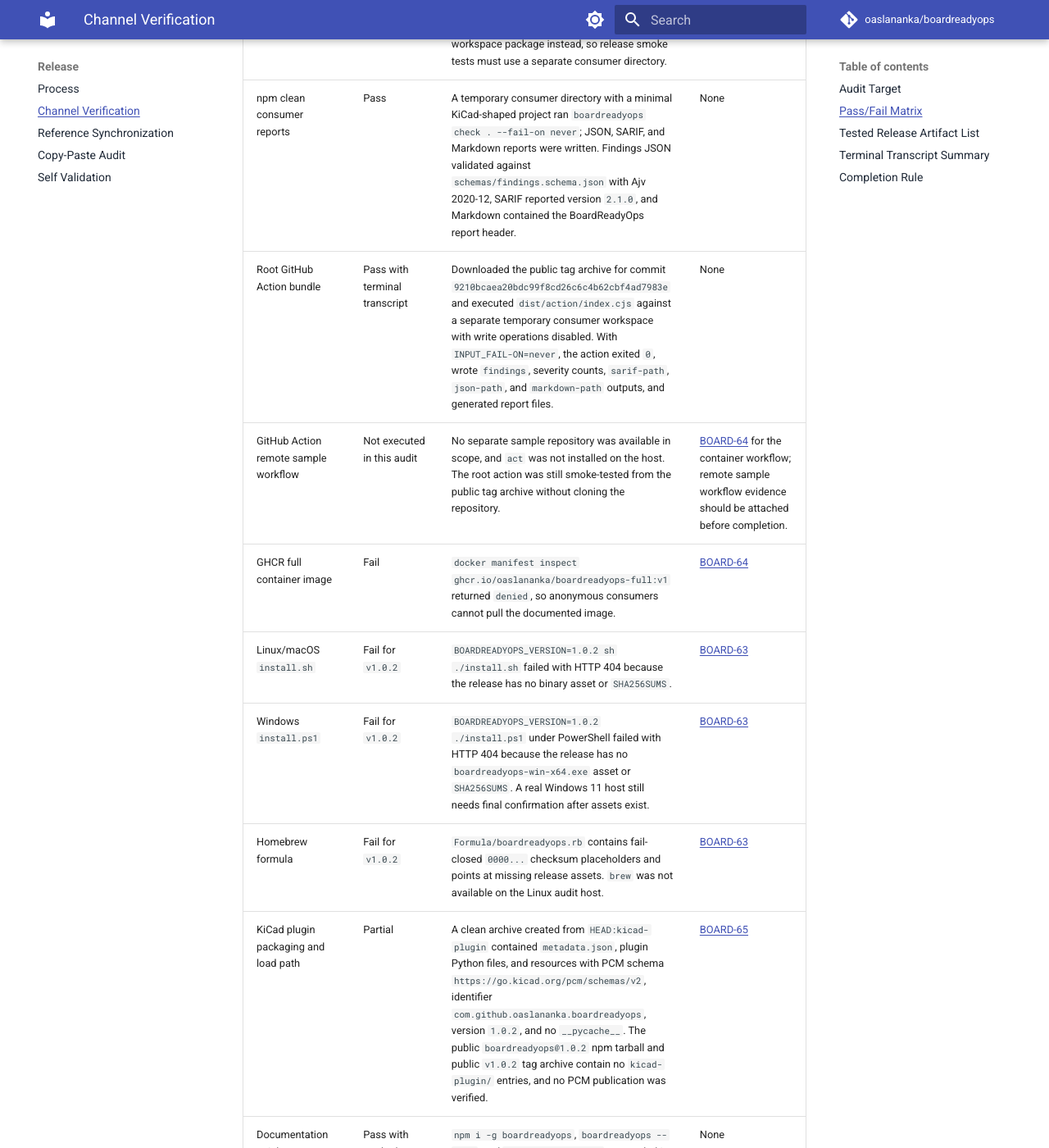
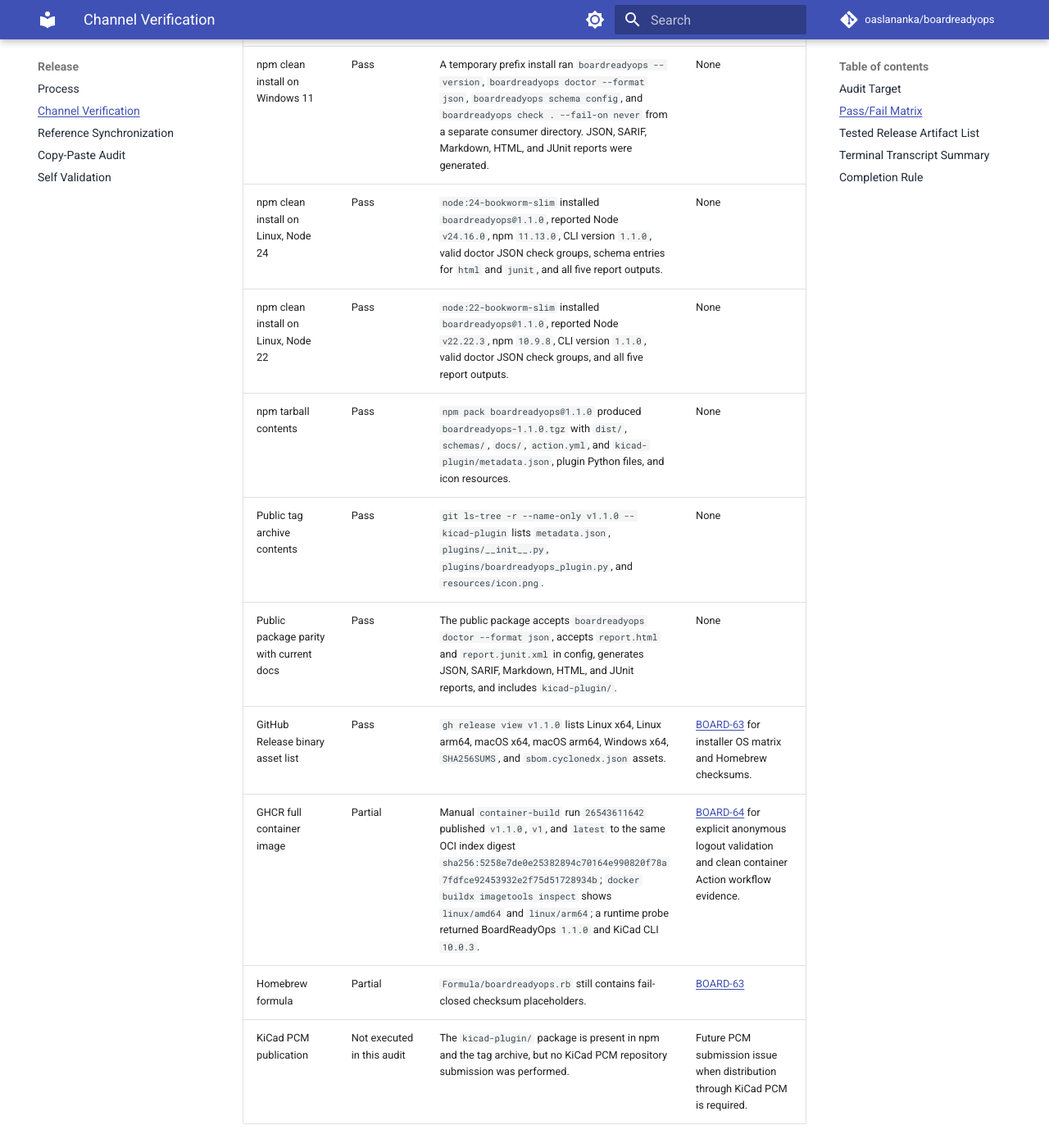
Before and after one commit to actions-marketplace-validations/oaslananka_boardreadyops, an MkDocs documentation site: the page built from docs/release/channel-verification.md, in a window 1280 px wide and 1400 px high, scrolled down 1329 px. Shown: the whole window at 82% size. Built offline with MkDocs 1.6.1 and Material for MkDocs 9.7.7, drawn with Linux system fonts in a browser that asks for light colours; comment, search, counter and statistics services are not loaded; the version menu is left out; some of the changed text lies outside the part shown.

Commit message:
docs(release): record v1.1.0 package parity (#69)
Co-authored-by: oaslananka <285490571+oaslananka@users.noreply.github.com>

````diff
--- a/docs/release/channel-verification.md
+++ b/docs/release/channel-verification.md
@@ -9,86 +9,107 @@ issue before completion is claimed.
 
 | Field | Value |
 | --- | --- |
-| Audit date | 2026-05-25 |
-| Public release | `v1.0.2` |
-| Release URL | <https://github.com/oaslananka/boardreadyops/releases/tag/v1.0.2> |
-| Release tag commit | `9210bcaea20bdc99f8cd26c6c4b62cbf4ad7983e` |
-| npm package | `boardreadyops@1.0.2` |
-| npm tarball | `https://registry.npmjs.org/boardreadyops/-/boardreadyops-1.0.2.tgz` |
-| npm integrity | `sha512-RVh0xOUWT0dO9ST0sN8NtUXPc62YsInz1ANL4kE1f/EG79vX4pf/sDGn9uMgXr1A7zL5oBFDA++rQQVAs98JuA==` |
-| npm shasum | `b3c2c05c62994d528f76b88808b413ddd681d2ea` |
-| npm engines for public package | `>=24 <25` |
-| Local audit host | Linux x64, Node.js `v24.15.0`, npm `11.14.1`, Docker `29.5.2`, PowerShell available through `pwsh` |
+| Audit date | 2026-05-28 |
+| Public release | `v1.1.0` |
+| Release URL | <https://github.com/oaslananka/boardreadyops/releases/tag/v1.1.0> |
+| Release tag commit | `41856e44bb2fc5def47a71072eccdad307301fc4` |
+| npm package | `boardreadyops@1.1.0` |
+| npm tarball | `https://registry.npmjs.org/boardreadyops/-/boardreadyops-1.1.0.tgz` |
+| npm integrity | `sha512-fN0zRcKP1/fqW0/wYknBr+nh5HhZ7udpcfZoSqyNuRvinCdmvbQO9kOz/yG4KrqeHSzXuk0iMT5Fuw/YtchngQ==` |
+| npm shasum | `c358e9cc8dd4cb5d63e466d1602cd901ad62d24b` |
+| npm engines for public package | `^22.0.0 || ^24.0.0` |
+| GHCR image index | `ghcr.io/oaslananka/boardreadyops-full:v1.1.0@sha256:5258e7de0e25382894c70164e990820f78a7fdfce92453932e2f75d51728934b` |
+| Audit hosts | Windows 11 with Node.js `v24.16.0` and KiCad CLI `10.0.3`; Docker Linux probes with `node:22-bookworm-slim` and `node:24-bookworm-slim` |
 
 ## Pass/Fail Matrix
 
 | Channel | Result | Evidence | Follow-up |
 | --- | --- | --- | --- |
-| npm global install and CLI execution | Pass | `npm install --global --prefix <tmp> boardreadyops@1.0.2`; `boardreadyops --version` returned `1.0.2`; `boardreadyops --help` listed `run`, `check`, `doctor`, `schema`, `init`. | None |
-| npm one-off execution | Pass | From a clean non-repository directory, `npx -y boardreadyops@1.0.2 --help` exited `0`. Running from this repository without leaving the package root can resolve the local workspace package instead, so release smoke tests must use a separate consumer directory. | None |
-| npm clean consumer reports | Pass | A temporary consumer directory with a minimal KiCad-shaped project ran `boardreadyops check . --fail-on never`; JSON, SARIF, and Markdown reports were written. Findings JSON validated against `schemas/findings.schema.json` with Ajv 2020-12, SARIF reported version `2.1.0`, and Markdown contained the BoardReadyOps report header. | None |
-| Root GitHub Action bundle | Pass with terminal transcript | Downloaded the public tag archive for commit `9210bcaea20bdc99f8cd26c6c4b62cbf4ad7983e` and executed `dist/action/index.cjs` against a separate temporary consumer workspace with write operations disabled. With `INPUT_FAIL-ON=never`, the action exited `0`, wrote `findings`, severity counts, `sarif-path`, `json-path`, and `markdown-path` outputs, and generated report files. | None |
-| GitHub Action remote sample workflow | Not executed in this audit | No separate sample repository was available in scope, and `act` was not installed on the host. The root action was still smoke-tested from the public tag archive without cloning the repository. | [BOARD-64](https://linear.app/oaslananka/issue/BOARD-64/completion-follow-up-make-ghcr-container-image-anonymously-pullable) for the container workflow; remote sample workflow evidence should be attached before completion. |
-| GHCR full container image | Fail | `docker manifest inspect ghcr.io/oaslananka/boardreadyops-full:v1` returned `denied`, so anonymous consumers cannot pull the documented image. | [BOARD-64](https://linear.app/oaslananka/issue/BOARD-64/completion-follow-up-make-ghcr-container-image-anonymously-pullable) |
-| Linux/macOS `install.sh` | Fail for `v1.0.2` | `BOARDREADYOPS_VERSION=1.0.2 sh ./install.sh` failed with HTTP 404 because the release has no binary asset or `SHA256SUMS`. | [BOARD-63](https://linear.app/oaslananka/issue/BOARD-63/completion-follow-up-publish-binary-release-assets-and-homebrew) |
-| Windows `install.ps1` | Fail for `v1.0.2` | `BOARDREADYOPS_VERSION=1.0.2 ./install.ps1` under PowerShell failed with HTTP 404 because the release has no `boardreadyops-win-x64.exe` asset or `SHA256SUMS`. A real Windows 11 host still needs final confirmation after assets exist. | [BOARD-63](https://linear.app/oaslananka/issue/BOARD-63/completion-follow-up-publish-binary-release-assets-and-homebrew) |
-| Homebrew formula | Fail for `v1.0.2` | `Formula/boardreadyops.rb` contains fail-closed `0000...` checksum placeholders and points at missing release assets. `brew` was not available on the Linux audit host. | [BOARD-63](https://linear.app/oaslananka/issue/BOARD-63/completion-follow-up-publish-binary-release-assets-and-homebrew) |
-| KiCad plugin packaging and load path | Partial | A clean archive created from `HEAD:kicad-plugin` contained `metadata.json`, plugin Python files, and resources with PCM schema `https://go.kicad.org/pcm/schemas/v2`, identifier `com.github.oaslananka.boardreadyops`, version `1.0.2`, and no `__pycache__`. The public `boardreadyops@1.0.2` npm tarball and public `v1.0.2` tag archive contain no `kicad-plugin/` entries, and no PCM publication was verified. | [BOARD-65](https://linear.app/oaslananka/issue/BOARD-65/completion-follow-up-publish-package-parity-release-for-docs-node-22) |
-| Documentation quickstart | Pass with tracked limitations | `npm i -g boardreadyops`, `boardreadyops --help`, and `boardreadyops init` succeeded in a clean directory. Plain `boardreadyops check .` exits non-zero when no KiCad project is present; docs use `boardreadyops check . --fail-on never` for the first smoke run and tell users to run inside a KiCad project. The full command classification is recorded in [Copy-Paste Documentation Audit](copy-paste-audit.md). | None |
-| Public package parity with current docs | Fail for `v1.0.2` | Public npm metadata reports Node `>=24 <25`; `boardreadyops doctor --format json` fails with `unknown option '--format'`; `report.html` in config fails with `Configuration error: /report: must NOT have additional properties`; the public tarball lacks `kicad-plugin/`. | [BOARD-65](https://linear.app/oaslananka/issue/BOARD-65/completion-follow-up-publish-package-parity-release-for-docs-node-22) |
+| npm metadata | Pass | `npm view boardreadyops@1.1.0` reports version `1.1.0`, `latest` dist-tag `1.1.0`, engines `^22.0.0 || ^24.0.0`, CLI bin `dist/cli/index.cjs`, and the integrity listed above. | None |
+| npm clean install on Windows 11 | Pass | A temporary prefix install ran `boardreadyops --version`, `boardreadyops doctor --format json`, `boardreadyops schema config`, and `boardreadyops check . --fail-on never` from a separate consumer directory. JSON, SARIF, Markdown, HTML, and JUnit reports were generated. | None |
+| npm clean install on Linux, Node 24 | Pass | `node:24-bookworm-slim` installed `boardreadyops@1.1.0`, reported Node `v24.16.0`, npm `11.13.0`, CLI version `1.1.0`, valid doctor JSON check groups, schema entries for `html` and `junit`, and all five report outputs. | None |
+| npm clean install on Linux, Node 22 | Pass | `node:22-bookworm-slim` installed `boardreadyops@1.1.0`, reported Node `v22.22.3`, npm `10.9.8`, CLI version `1.1.0`, valid doctor JSON check groups, and all five report outputs. | None |
+| npm tarball contents | Pass | `npm pack boardreadyops@1.1.0` produced `boardreadyops-1.1.0.tgz` with `dist/`, `schemas/`, `docs/`, `action.yml`, and `kicad-plugin/metadata.json`, plugin Python files, and icon resources. | None |
+| Public tag archive contents | Pass | `git ls-tree -r --name-only v1.1.0 -- kicad-plugin` lists `metadata.json`, `plugins/__init__.py`, `plugins/boardreadyops_plugin.py`, and `resources/icon.png`. | None |
+| Public package parity with current docs | Pass | The public package accepts `boardreadyops doctor --format json`, accepts `report.html` and `report.junit.xml` in config, generates JSON, SARIF, Markdown, HTML, and JUnit reports, and includes `kicad-plugin/`. | None |
+| GitHub Release binary asset list | Pass | `gh release view v1.1.0` lists Linux x64, Linux arm64, macOS x64, macOS arm64, Windows x64, `SHA256SUMS`, and `sbom.cyclonedx.json` assets. | [BOARD-63](https://linear.app/oaslananka/issue/BOARD-63/completion-follow-up-publish-binary-release-assets-and-homebrew) for installer OS matrix and Homebrew checksums. |
+| GHCR full container image | Partial | Manual `container-build` run `26543611642` published `v1.1.0`, `v1`, and `latest` to the same OCI index digest `sha256:5258e7de0e25382894c70164e990820f78a7fdfce92453932e2f75d51728934b`; `docker buildx imagetools inspect` shows `linux/amd64` and `linux/arm64`; a runtime probe returned BoardReadyOps `1.1.0` and KiCad CLI `10.0.3`. | [BOARD-64](https://linear.app/oaslananka/issue/BOARD-64/completion-follow-up-make-ghcr-container-image-anonymously-pullable) for explicit anonymous logout validation and clean container Action workflow evidence. |
+| Homebrew formula | Partial | `Formula/boardreadyops.rb` still contains fail-closed checksum placeholders. | [BOARD-63](https://linear.app/oaslananka/issue/BOARD-63/completion-follow-up-publish-binary-release-assets-and-homebrew) |
+| KiCad PCM publication | Not executed in this audit | The `kicad-plugin/` package is present in npm and the tag archive, but no KiCad PCM repository submission was performed. | Future PCM submission issue when distribution through KiCad PCM is required. |
 
 ## Tested Release Artifact List
 
 | Artifact | Status |
 | --- | --- |
-| `boardreadyops@1.0.2` npm package | Present and CLI-smoke-tested |
-| `oaslananka/boardreadyops@9210bcaea20bdc99f8cd26c6c4b62cbf4ad7983e` root action | Present and local action-smoke-tested from public tag archive |
-| GitHub Release `v1.0.2` assets | Empty asset list |
-| `boardreadyops-linux-x64` | Missing from `v1.0.2` |
-| `boardreadyops-linux-arm64` | Missing from `v1.0.2` |
-| `boardreadyops-macos-x64` | Missing from `v1.0.2` |
-| `boardreadyops-macos-arm64` | Missing from `v1.0.2` |
-| `boardreadyops-win-x64.exe` | Missing from `v1.0.2` |
-| `SHA256SUMS` | Missing from `v1.0.2` |
-| `ghcr.io/oaslananka/boardreadyops-full:v1` | Anonymous manifest request denied |
-| `Formula/boardreadyops.rb` | Template only; checksum placeholders |
-| `kicad-plugin/` public package artifact | Present on `main`, absent from public `v1.0.2` npm tarball and tag archive |
+| `boardreadyops@1.1.0` npm package | Present and clean-consumer tested on Windows 11 plus Linux Node 22 and 24 |
+| `oaslananka/boardreadyops@41856e44bb2fc5def47a71072eccdad307301fc4` root action | Present in public tag archive |
+| GitHub Release `v1.1.0` assets | Seven assets present: five binaries, `SHA256SUMS`, and `sbom.cyclonedx.json` |
+| `boardreadyops-linux-x64` | Present, digest `sha256:d0d07dd0d34e1bf2f748449d7603345b9533068cb6730bf5a52cd432f1805e65` |
+| `boardreadyops-linux-arm64` | Present, digest `sha256:664c52b4ab8a31e34a21b9e0fb5c5968a5ab0915826ee949286f462d281a09c1` |
+| `boardreadyops-macos-x64` | Present, digest `sha256:1bd9e914f848ee0086c5cd3e2823117e28f5b3409a766ed0c6cfa7a736ffb2f0` |
+| `boardreadyops-macos-arm64` | Present, digest `sha256:8b28c9d68d02390b8873b788efd0d94cd06c92a9dc956cff596de6b2fdc7ae85` |
+| `boardreadyops-win-x64.exe` | Present, digest `sha256:e849be5213b1c1973c36d424a487a325b3e69e6744cff43e89c9120f3a6ce7fe` |
+| `SHA256SUMS` | Present, digest `sha256:71657f4731259c30354f7d22fc841d03a321fc522020776a1c1ed9903a7129e0` |
+| `sbom.cyclonedx.json` | Present, digest `sha256:c42813ec33eff55f0a267cdb38f8245ea51cd3f256acf53c56ea8e9ac4428eb9` |
+| `ghcr.io/oaslananka/boardreadyops-full:v1.1.0` | Present, OCI index digest `sha256:5258e7de0e25382894c70164e990820f78a7fdfce92453932e2f75d51728934b` |
+| `ghcr.io/oaslananka/boardreadyops-full:v1` | Present, same OCI index digest as `v1.1.0` |
+| `ghcr.io/oaslananka/boardreadyops-full:latest` | Present, same OCI index digest as `v1.1.0` |
+| `Formula/boardreadyops.rb` | Template only; checksum placeholders remain |
+| `kicad-plugin/` public package artifact | Present in npm tarball and public `v1.1.0` tag archive |
 
 ## Terminal Transcript Summary
 
 ```text
-$ npm view boardreadyops@1.0.2 version dist.integrity dist.tarball dist.shasum engines bin --json
-version: 1.0.2
-engines.node: >=24 <25
+$ npm view boardreadyops@1.1.0 version dist-tags engines bin dist.tarball dist.integrity --json
+version: 1.1.0
+dist-tags.latest: 1.1.0
+engines.node: ^22.0.0 || ^24.0.0
 bin.boardreadyops: dist/cli/index.cjs
-integrity: sha512-RVh0xOUWT0dO9ST0sN8NtUXPc62YsInz1ANL4kE1f/EG79vX4pf/sDGn9uMgXr1A7zL5oBFDA++rQQVAs98JuA==
+integrity: sha512-fN0zRcKP1/fqW0/wYknBr+nh5HhZ7udpcfZoSqyNuRvinCdmvbQO9kOz/yG4KrqeHSzXuk0iMT5Fuw/YtchngQ==
 ```
 
 ```text
-$ boardreadyops check . --fail-on never
-check_exit=0
-generated: build/boardreadyops.findings.json, build/boardreadyops.sarif.json, build/boardreadyops.report.md
-validate_exit=0
-{"findings":3,"failed":false,"sarifVersion":"2.1.0","markdownBytes":495}
+$ npm pack boardreadyops@1.1.0
+filename: boardreadyops-1.1.0.tgz
+shasum: c358e9cc8dd4cb5d63e466d1602cd901ad62d24b
+total files: 106
+included: package/dist/action/index.cjs, package/dist/cli/index.cjs,
+package/schemas/config.schema.json, package/docs/release/channel-verification.md,
+package/action.yml, package/kicad-plugin/metadata.json,
+package/kicad-plugin/plugins/boardreadyops_plugin.py
 ```
 
 ```text
-$ docker manifest inspect ghcr.io/oaslananka/boardreadyops-full:v1
-Get "https://ghcr.io/v2/oaslananka/boardreadyops-full/manifests/v1": denied
+$ boardreadyops --version
+1.1.0
+$ boardreadyops doctor --format json
+tool.version: 1.1.0
+checks: runtime,kicad,adapters,repository,suppressions,action
+$ boardreadyops check . --fail-on never
+generated: findings.json, findings.sarif.json, report.md, report.html, report.junit.xml
 ```
 
 ```text
-$ BOARDREADYOPS_VERSION=1.0.2 sh ./install.sh
-curl: (22) The requested URL returned error: 404
+$ docker buildx imagetools inspect ghcr.io/oaslananka/boardreadyops-full:v1.1.0
+Digest: sha256:5258e7de0e25382894c70164e990820f78a7fdfce92453932e2f75d51728934b
+Platforms: linux/amd64, linux/arm64
+$ docker run --rm --entrypoint boardreadyops ghcr.io/oaslananka/boardreadyops-full:v1.1.0 --version
+1.1.0
+$ docker run --rm --entrypoint kicad-cli ghcr.io/oaslananka/boardreadyops-full:v1.1.0 version
+10.0.3
 ```
 
 ```text
-$ BOARDREADYOPS_VERSION=1.0.2 ./install.ps1
-Response status code does not indicate success: 404 (Not Found).
+$ gh run view 26543611642
+workflow: container-build
+conclusion: success
+jobs: smoke (KiCad 9.0, Node 22.22.3), smoke (KiCad 10.0, Node 24.16.0), publish
+artifact: boardreadyops-full-cyclonedx
 ```
 
 ## Completion Rule
 
-Do not claim all public release channels are complete until BOARD-63, BOARD-64,
-and BOARD-65 are resolved or explicitly deferred by a maintainer. Until then,
-the verified public channels are npm CLI and the root Node GitHub Action only.
+Do not claim all public release channels are complete until BOARD-63 and
+BOARD-64 are resolved or explicitly deferred by a maintainer. BOARD-65 package
+parity is complete for npm, the public tag archive, docs, schemas, reports, and
+the KiCad plugin package contents as of `v1.1.0`.
````
Also changed, not shown: README.md (+12 -20 lines), docs/install.md (+12 -18 lines), docs/kicad-plugin.md (+4 -4 lines).
